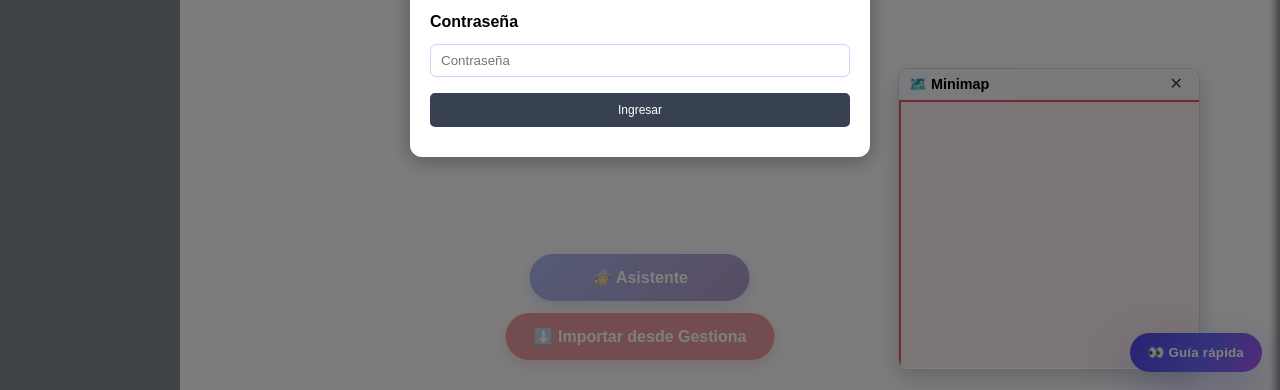
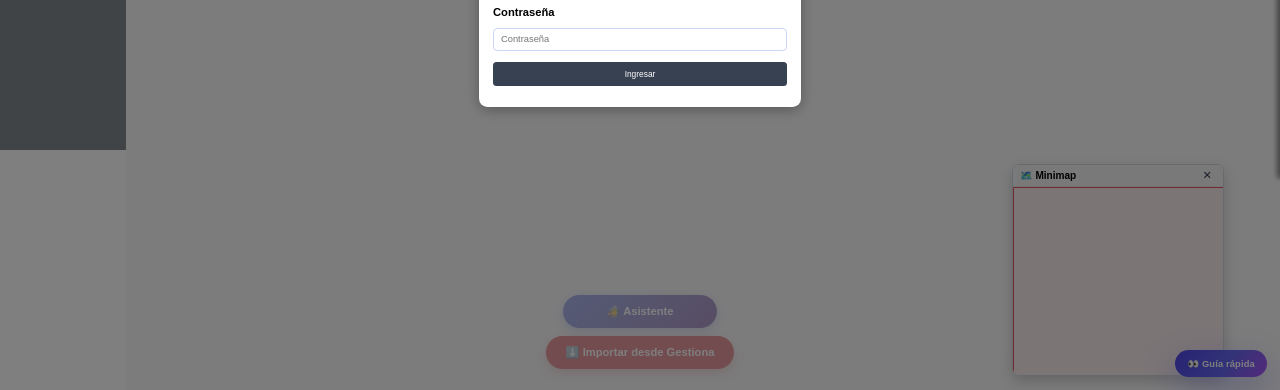
Before and after one commit to javierogamm/Gprocess-Live, a website with bundled scripts: page index.html in a window 1280 px wide. Shown: the part 410-800 px from the top of the page. Built offline with nearby package versions, Linux system fonts and the light colour scheme.

Commit message:
Reduce UI scale 30 percent

```diff
--- a/css/base.css
+++ b/css/base.css
@@ -2,6 +2,10 @@
    ESTILOS GENERALES DE LA INTERFAZ
 ============================================ */
 
+
+:root {
+    --app-scale: 0.7;
+}
 
 .node {
     width: var(--w, auto);
@@ -11,9 +15,11 @@
 body {
     margin: 0;
     display: flex;
-    height: 100vh;
+    width: calc(100vw / var(--app-scale));
+    height: calc(100vh / var(--app-scale));
     font-family: Arial, sans-serif;
     overflow: hidden;
+    zoom: var(--app-scale);
 }
 
 /* PANEL IZQUIERDO */
--- a/package.json
+++ b/package.json
@@ -1,6 +1,6 @@
 {
   "name": "gprocess",
-  "version": "1.1.42",
+  "version": "1.1.43",
   "private": true,
   "type": "commonjs",
   "scripts": {
```
Also changed, not shown: logcambios.md (+3 -0 lines).
